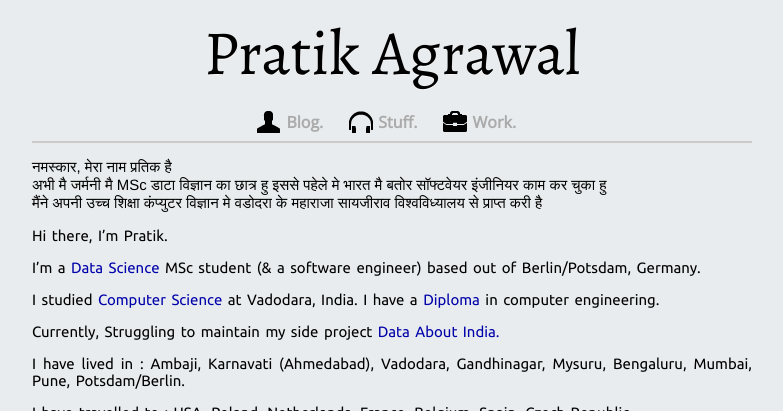
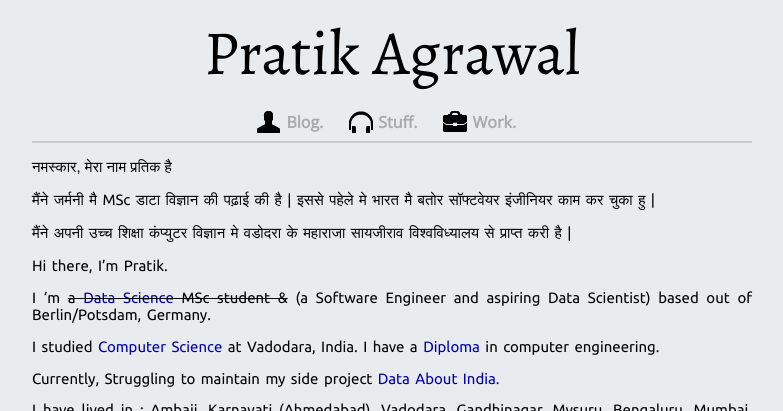
Before and after one commit to pratik98/pratik98.github.com, a Jekyll site: the page built from index.md, in a window 1280 px wide, cut to the strip 0-411 px from the top of the page. Shown: the whole strip, without its empty margins (248-1031 px from the left). Built offline with Jekyll 4.4.1, drawn with Linux system fonts in a browser that asks for light colours; nearby versions of some CDN libraries.

Commit message:
लाइफ अपडेट

```diff
--- a/index.md
+++ b/index.md
@@ -5,14 +5,14 @@ title:  "Pratik Agrawal"
 
 नमस्कार, मेरा नाम प्रतिक है ||
 
-अभी मै जर्मनी मै MSc डाटा विज्ञान का छात्र हु || इससे पहेले मे भारत मै बतोर सॉफ्टवेयर इंजीनियर काम कर चुका हु ||
+मैंने जर्मनी मै MSc डाटा विज्ञान की पढ़ाई की है \| इससे पहेले मे भारत मै बतोर सॉफ्टवेयर इंजीनियर काम कर चुका हु \|
 
-मैंने अपनी उच्च शिक्षा कंप्युटर विज्ञान मे वडोदरा के महाराजा सायजीराव विश्वविध्यालय से प्राप्त करी है ||
+मैंने अपनी उच्च शिक्षा कंप्युटर विज्ञान मे वडोदरा के महाराजा सायजीराव विश्वविध्यालय से प्राप्त करी है \|
 
 
 Hi there, I'm Pratik.
 
-I'm a [Data Science](https://www.uni-potsdam.de/en/university-of-potsdam) MSc student (& a software engineer) based out of Berlin/Potsdam, Germany.
+I 'm ~~a [Data Science](https://www.uni-potsdam.de/en/university-of-potsdam) MSc student &~~ (a Software Engineer and aspiring Data Scientist) based out of Berlin/Potsdam, Germany.
 
 I studied [Computer Science](http://www.msubaroda.ac.in) at Vadodara, India. I have a [Diploma](http://www.nirmauni.ac.in) in computer engineering.
 
```
